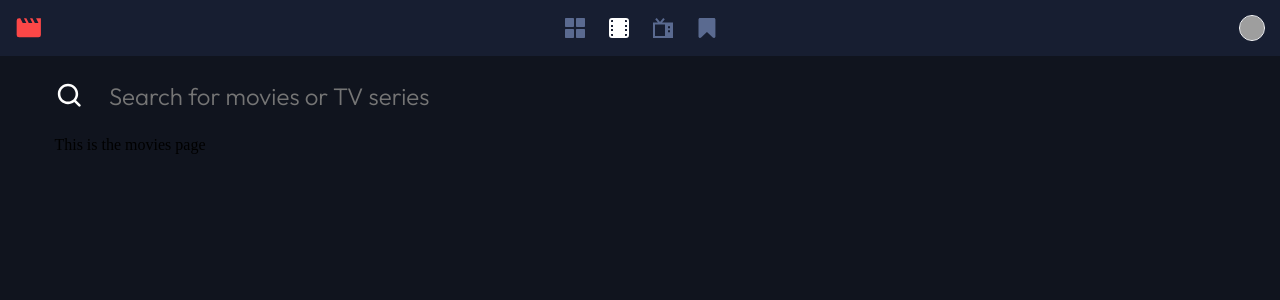
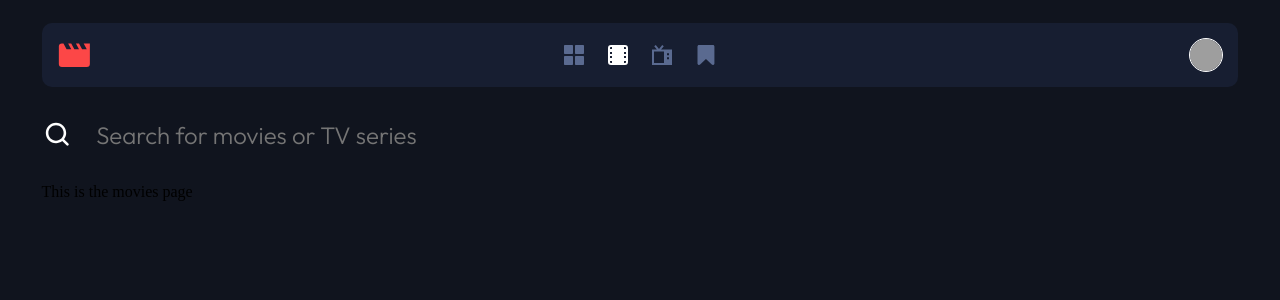
Before and after one commit to tomduranti/entertainment_web_app, a React (Vite) app: page /movies in a window 1280 px wide. Shown: the top 300 px of the page. Built offline with nearby package versions, Linux system fonts and the light colour scheme; grey boxes are pictures that could not be loaded.

Commit message:
Complete tablet design for Home.jsx

```diff
--- a/src/components/atoms/MediaCard/MediaCard.jsx
+++ b/src/components/atoms/MediaCard/MediaCard.jsx
@@ -29,7 +29,7 @@ export default function MediaCard({ isTrending, release_date, poster_path, media
                                     </div>
                                     <span className='text_uppercase'>{avg_rating.toFixed(1)}</span>
                                 </div>
-                                <h3 className={`${title.length > 21 ? styles['reduce_font_size'] : ''}  text_preset_3   text_white   text_capitalize`}>{title}</h3>
+                                <h3 className='text_preset_3  text_white  text_capitalize'>{title}</h3>
                             </div>
                         </div>
                     </article>
@@ -48,7 +48,7 @@ export default function MediaCard({ isTrending, release_date, poster_path, media
                                 </div>
                                 <span className='text_uppercase'>{avg_rating.toFixed(1)}</span>
                             </div>
-                            <h3 className={`${title.length > 21 ? styles['reduce_font_size'] : ''}  text_preset_3   text_white   text_capitalize`}>{title}</h3>
+                            <h3 className='text_preset_3  text_white  text_capitalize'>{title}</h3>
                         </div>
                     </article>
                 )
--- a/src/components/atoms/MediaCard/_MediaCard.module.scss
+++ b/src/components/atoms/MediaCard/_MediaCard.module.scss
@@ -7,6 +7,10 @@
 
     &--trending {
         max-inline-size: $inline_size--lg;
+
+        @include respond_to(min, m_screen) {
+            max-inline-size: $inline_size--xlg;
+        }
     }
 
 
@@ -79,8 +83,3 @@
     }
 
 }
-
-
-.reduce_font_size {
-    font-size: to_rem(13);
-}
--- a/src/components/atoms/NavBar/_NavBar.module.scss
+++ b/src/components/atoms/NavBar/_NavBar.module.scss
@@ -12,17 +12,34 @@
 
     //the following code is needed to let NavBar overflow its parent's container at mobile viewport
     inline-size: 100vw;
+
     position: relative;
     left: 50%;
     right: 50%;
-    margin-inline-start: -50vw;
-    margin-inline-end: -50vw;
+
+    margin-inline: -50vw;
     //
+
+    @include respond_to(min, m_screen) {
+        border-radius: $radius_pill--lg;
+
+        inline-size: 100%;
+
+        left: unset;
+        right: unset;
+
+        margin-inline: 0;
+    }
 
 
     &__logo {
         inline-size: 25px;
         block-size: 20px;
+
+        @include respond_to(min, m_screen) {
+            inline-size: $inline_size--sm;
+            block-size: 25px;
+        }
 
         @include respond_to(min, l_screen) {
             margin-block-end: $margin_block_control--xxxlg;
@@ -71,10 +88,15 @@
 
 
     &__avatar {
-        inline-size: 24px;
-        block-size: 24px;
+        inline-size: $inline_size--xsm;
+        block-size: $block_size--xsm;
 
         outline: 1px solid $white;
         border-radius: $radius_pill_full;
+
+        @include respond_to(min, m_screen) {
+            inline-size: $inline_size--sm;
+            block-size: $block_size--sm;
+          }
     }
 }
--- a/src/pages/Home/Home.jsx
+++ b/src/pages/Home/Home.jsx
@@ -61,7 +61,7 @@ export default function Home() {
             <section className={styles.section}>
                 <h2 className={`${styles.section__title}  text_preset_1  text_white`}>Trending</h2>
 
-                {/* {trending.length > 0 ? (
+                {trending.length > 0 ? (
                     <div className={styles.carousel}>
                         <div className={styles.carousel__viewport} ref={emblaRef}>
                             <ul className={styles.carousel__container}>
@@ -71,7 +71,7 @@ export default function Home() {
                     </div>
                 ) : (
                     <span className="text_preset_1  text_white--opaque_50">Loading...</span>
-                )} */}
+                )}
 
             </section>
 
--- a/src/pages/Home/_Home.module.scss
+++ b/src/pages/Home/_Home.module.scss
@@ -4,8 +4,16 @@
 
 .section {
 
+  @include respond_to(min, m_screen) {
+    margin-block-end: $margin_block_control--xsm;
+  }
+
   &__title {
-    margin-bottom: $margin_block_control--sm;
+    margin-block-end: $margin_block_control--sm;
+
+    @include respond_to(min, m_screen) {
+      margin-block-end: $margin_block_control--lg;
+    }
   }
 }
 
@@ -13,6 +21,11 @@
 .carousel {
   $slide_size: $inline_size--lg;
   $slide-spacing: $padding_inline_control--sm;
+
+  @include respond_to(min, m_screen) {
+    $slide_size: $inline_size--xlg;
+    $slide-spacing: $padding_inline_control--xxlg;
+  }
 
   &__viewport {
     overflow: hidden;
@@ -38,4 +51,10 @@
   display: grid;
   grid-template-columns: repeat(auto-fit, minmax(min(130px, 200px), 1fr));
   gap: $gap_inline_control--sm;
+
+  @include respond_to(min, m_screen) {
+    grid-template-columns: repeat(auto-fit, minmax(min(200px, 470px), 1fr));
+    grid-column-gap: $gap_inline_control--lg_30;
+    grid-row-gap: $gap_block_control--md;
+  }
 }
--- a/src/sass/abstract/_variables.scss
+++ b/src/sass/abstract/_variables.scss
@@ -64,11 +64,13 @@ $gap_inline_control--sm: map.get($spacing, 16);
 $gap_inline_control--sm_15: calc(map.get($spacing, 16) - map.get($special_spacing, 1));
 $gap_inline_control--sm_19: calc(map.get($spacing, 16) + map.get($special_spacing, 2) + map.get($special_spacing, 1));
 $gap_inline_control--md: map.get($spacing, 24);
+$gap_inline_control--lg_30: calc(map.get($spacing, 32) - map.get($special_spacing, 2));
 $gap_inline_control--lg: map.get($spacing, 32);
 $gap_inline_control--xlg: map.get($spacing, 40);
 
 $gap_block_control--sm: map.get($spacing, 16);
 $gap_block_control--md: map.get($spacing, 24);
+$gap_block_control--lg_30: calc(map.get($spacing, 32) - map.get($special_spacing, 2));
 $gap_block_control--lg: map.get($spacing, 32);
 $gap_block_control--xlg: map.get($spacing, 40);
 
@@ -77,6 +79,7 @@ $gap_block_control--xlg: map.get($spacing, 40);
 $padding_inline_control--xsm: map.get($spacing, 8);
 $padding_inline_control--sm_special: calc(map.get($spacing, 16) + .33px);
 $padding_inline_control--sm: map.get($spacing, 16);
+$padding_inline_control--xxlg: map.get($spacing, 40);
 
 $padding_block_control--xsm: map.get($spacing, 8);
 $padding_block_control--sm_14: calc(map.get($spacing, 16) - map.get($special_spacing, 2));
@@ -92,9 +95,19 @@ $margin_block_control--lg_30: calc(map.get($spacing, 32) - map.get($special_spac
 $margin_block_control--xxlg: map.get($spacing, 40);
 $margin_block_control--xxxlg: map.get($spacing, 72);
 
+$margin_block_layout--sm_13: calc(map.get($spacing, 16) - map.get($special_spacing, 2) - map.get($special_spacing, 1));
+$margin_block_layout--lg_23: calc(map.get($spacing, 24) - map.get($special_spacing, 1));
+$margin_block_layout--lg_34: calc(map.get($spacing, 32) + map.get($special_spacing, 2));
+
 //Inline/Block size
+$inline_size--xsm: map.get($spacing, 24);
+$inline_size--sm: map.get($spacing, 32);
 $inline_size--md: calc(map.get($spacing, 80) * 2 + map.get($special_spacing, 4));
 $inline_size--lg: calc(map.get($spacing, 80) * 3);
+$inline_size--xlg: calc(map.get($spacing, 80) * 4);
+
+$block_size--xsm: map.get($spacing, 24);
+$block_size--sm: map.get($spacing, 32);
 
 //Container
 
--- a/src/sass/base/_App.module.scss
+++ b/src/sass/base/_App.module.scss
@@ -1,4 +1,5 @@
-@use '../abstract/variables.scss' as *;
+@use '../abstract/variables' as *;
+@use '../abstract/mixins' as *;
 
 body {
     background-color: $background_color_blue--950;
@@ -10,7 +11,16 @@ body {
     display: grid;
     gap: $gap_block_control--md;
 
-    width: 91.5%;
+    inline-size: 91.5%;
 
     margin-inline: auto;
+    margin-block-end: $margin_block_layout--sm_13;
+
+    @include respond_to(min, m_screen) {
+        gap: $gap_block_control--lg;
+
+        inline-size: 93.5%;
+
+        margin-block: $margin_block_layout--lg_23 $margin_block_layout--lg_34;
+    }
 }
```
